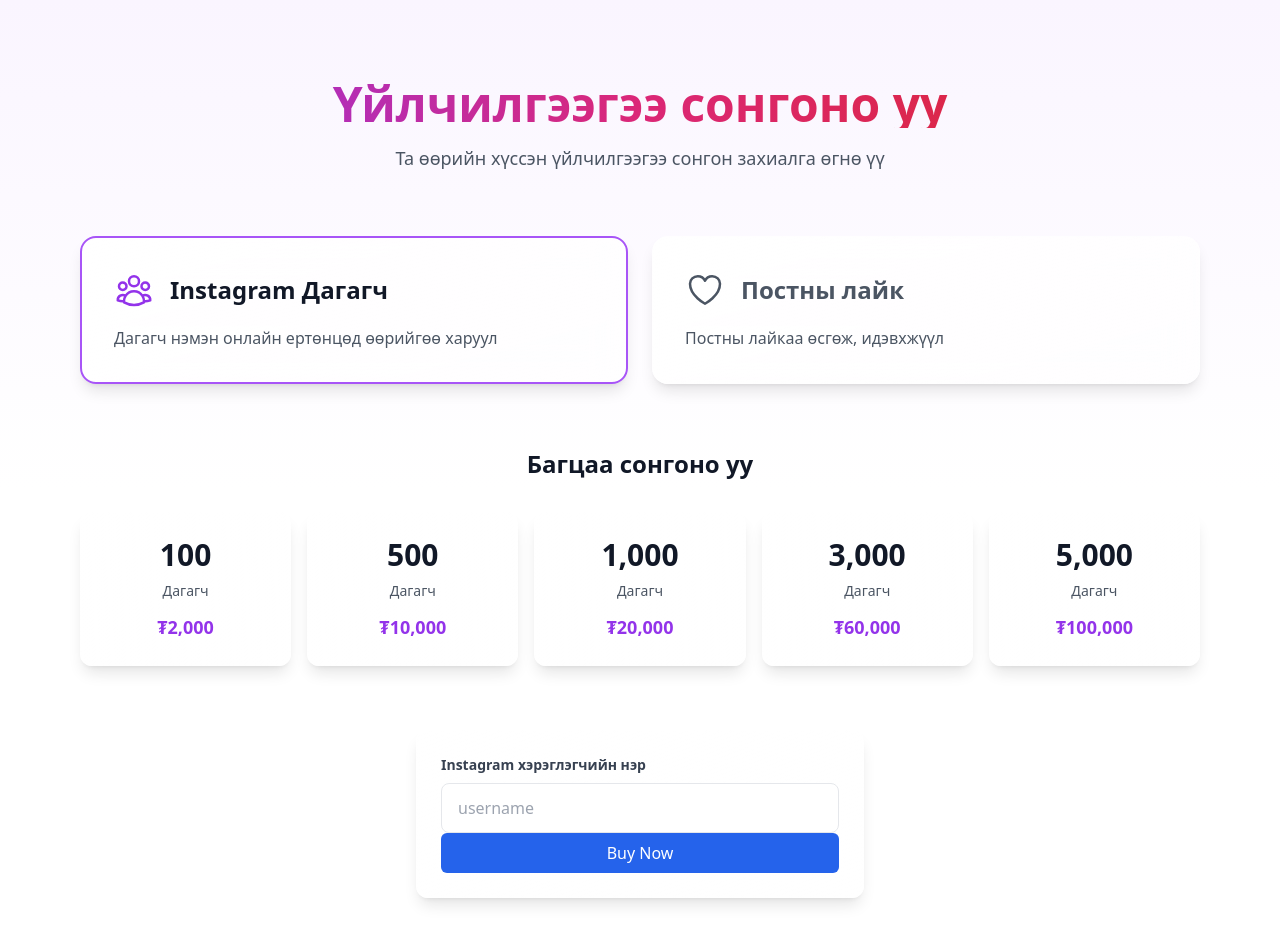
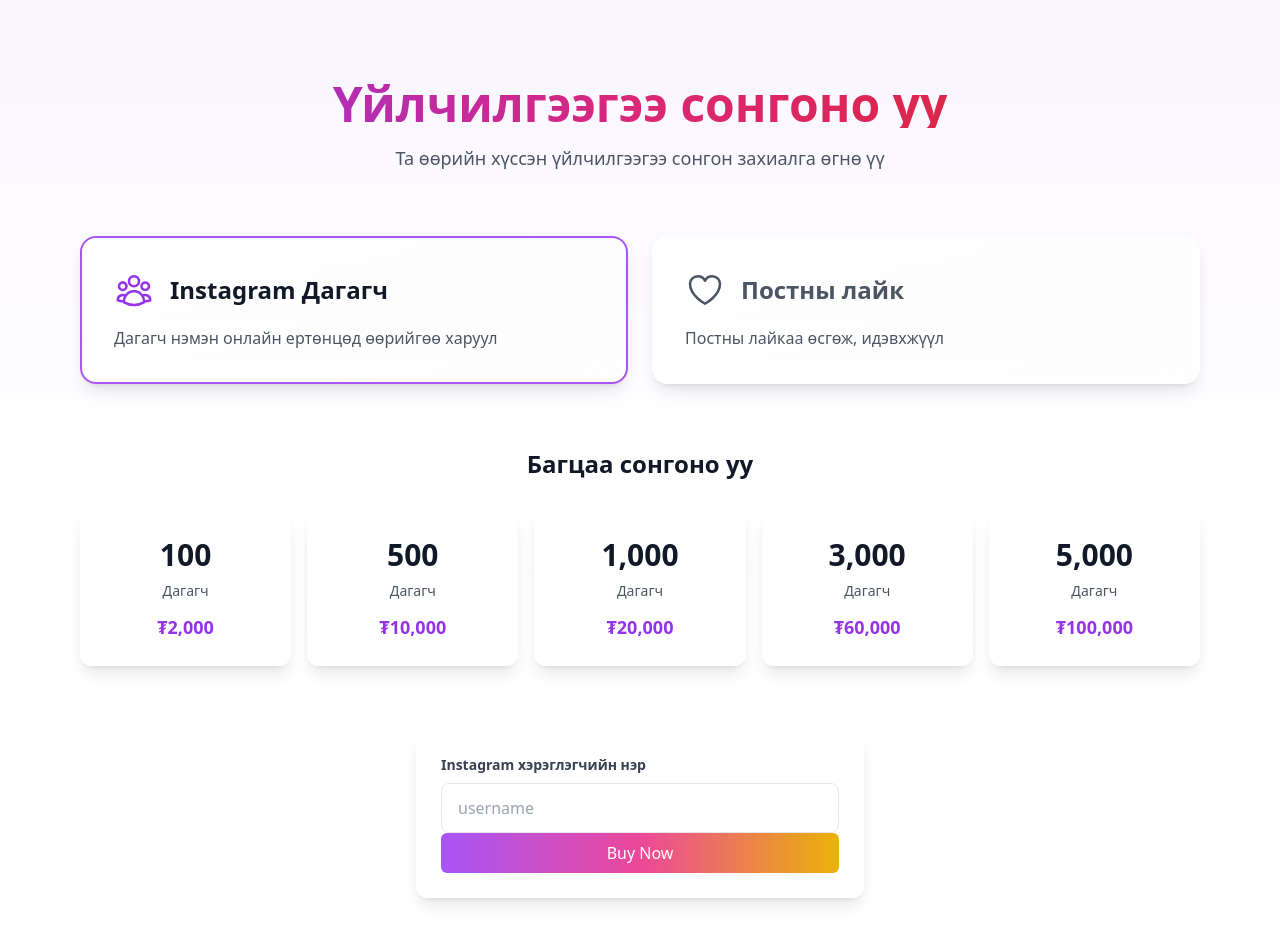
Before and after one commit to qazwetyu/mainlikes, a Next.js app: page /services in a window 1280 px wide. Shown: the top 944 px of the page. Built offline with nearby package versions, Linux system fonts and the light colour scheme.

Commit message:
Add Instagram-themed gradient to PaymentButton

```diff
--- a/app/components/PaymentButton.tsx
+++ b/app/components/PaymentButton.tsx
@@ -66,7 +66,10 @@
       <button
         onClick={handlePayment}
         disabled={loading}
-        className="w-full px-4 py-2 bg-blue-600 text-white rounded-md hover:bg-blue-700 focus:outline-none focus:ring-2 focus:ring-blue-500 focus:ring-opacity-50 disabled:opacity-50"
+        className="w-full px-4 py-2 text-white rounded-md focus:outline-none focus:ring-2 focus:ring-purple-500 focus:ring-opacity-50 disabled:opacity-50 font-medium
+          bg-gradient-to-r from-purple-500 via-pink-500 to-yellow-500
+          hover:from-purple-600 hover:via-pink-600 hover:to-yellow-600
+          transform hover:scale-105 transition-all duration-200"
       >
         {loading ? 'Боловсруулж байна...' : buttonText}
       </button>
```
